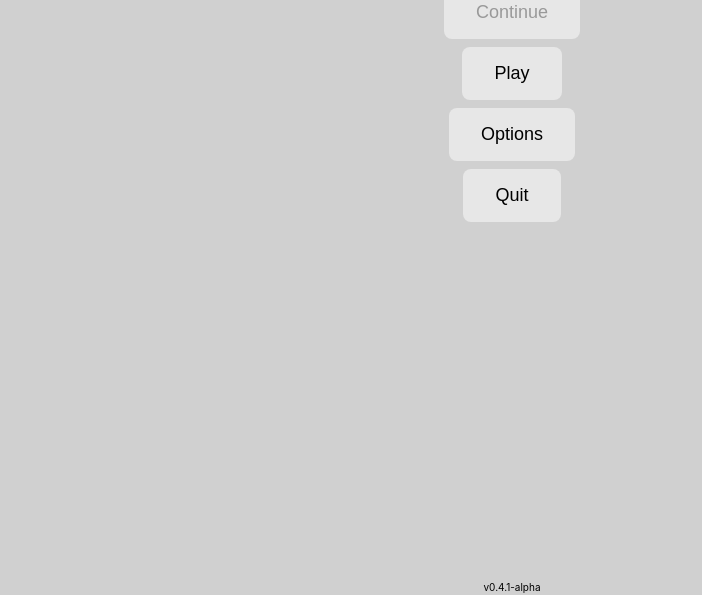
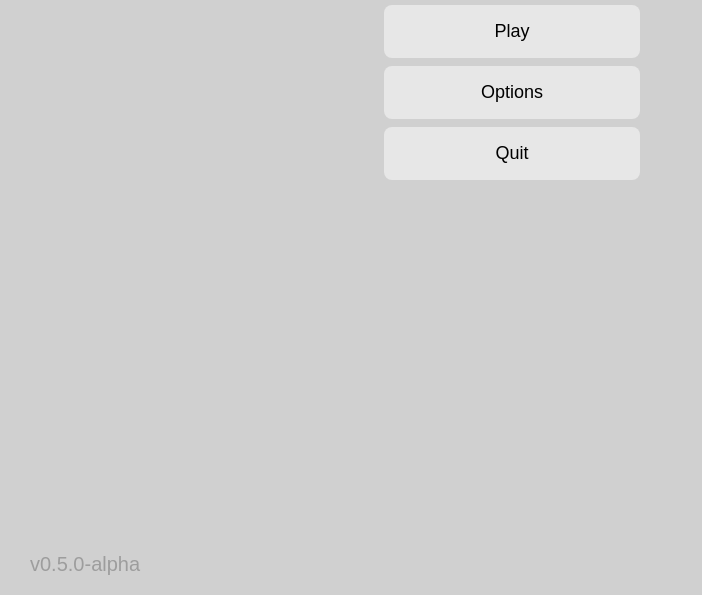
Before and after one commit to Coppyhop/ckbsudoku, an Electron app: page index.html in a window 1024 px wide. Shown: the part 205-800 px from the top of the page, without its empty margins (0-702 px from the left). Drawn offline with Linux system fonts and the light colour scheme; no server answers.

Commit message:
Beginnings of UI overhaul required for accomdating the rest of the options

```diff
--- a/index.html
+++ b/index.html
@@ -16,5 +16,5 @@
 		</div>
 
 	</body>
-	<footer id="footer">v0.4.1-alpha</footer>
+	<footer id="footer">v0.5.0-alpha</footer>
 </html>
--- a/logic.js
+++ b/logic.js
@@ -90,7 +90,7 @@ function checkForUpdates(){
       console.log("Current version: " + curVersion);
       if(curVersion != newVersion){
         console.log("Version strings different, assuming an update (Possibly a pre-release?)");
-        document.getElementById("footer").innerHTML = curVersion + " <a id=\"newver\" href=\"\">(Update available: "+newVersion+")</a>";
+        document.getElementById("footer").innerHTML = curVersion + " <a id=\"newver\" class=\"update\" href=\"\">Update available</a>";
         document.getElementById("newver").addEventListener("click", function(){
           shell.openExternal('https://github.com/Coppyhop/ckbsudoku/releases');
         });
--- a/package.json
+++ b/package.json
@@ -16,7 +16,7 @@
 		"test": "npm run lint",
 		"start": "electron .",
 		"pack": "electron-builder --dir",
-		"dist-mac": "electron-builder --macos",
+		"dist-macos": "electron-builder --macos",
 		"dist-linux": "electron-builder --linux",
 		"dist-windows": "electron-builder --windows",
 		"release": "np"
--- a/styles/styles.css
+++ b/styles/styles.css
@@ -8,18 +8,7 @@ body {
 
 /* Use OS default fonts */
 body {
-	font-family: -apple-system,
-		BlinkMacSystemFont,
-		'Segoe UI',
-		Roboto,
-		Oxygen-Sans,
-		Ubuntu,
-		Cantarell,
-		'Helvetica Neue',
-		sans-serif,
-		'Apple Color Emoji',
-		'Segoe UI Emoji',
-		'Segoe UI Symbol';
+	font-family:Arial, Helvetica, sans-serif;
 	text-rendering: optimizeLegibility;
 	font-feature-settings: 'liga', 'clig', 'kern';
 }
@@ -28,7 +17,7 @@ header {
 	position: absolute;
 	width: 500px;
 	height: 250px;
-	top: 30%;
+	top: 20%;
 	left: 50%;
 	margin-top: -125px;
 	margin-left: -250px;
@@ -42,7 +31,7 @@ header {
 }
 
 header h1 {
-	font-size: 60px;
+	font-size: 96px;
 	font-weight: 200;
 	margin: 0;
 	padding: 0;
@@ -51,14 +40,20 @@ header h1 {
 }
 
 footer {
-	text-align: center;
-	font-size: 10px;
+	text-align: left;
+	font-size: 20px;
 	position:fixed;
-	left:0px;
-	bottom:0px;
-	height: 14px;
-	width:100%;
+	left:30px;
+	bottom:20px;
+	height: 22px;
+	opacity: 0.7;
+	color: #888888;
 	user-select: none;
+}
+
+footer .update {
+	opacity: 0.7;
+	color: black;
 }
 
 button {
@@ -73,6 +68,7 @@ button {
 	font-size: 18px;
 	margin: 4px 2px;
 	transition-duration: 0.3s;
+	width:256px;
 	cursor: pointer;
 }
 
```
Also changed, not shown: build/background.png (deleted), build/background@2x.png (deleted), build/icon-legacy.png (added), build/icon-small.png (added), build/icon.png, readme.md, static/icon.png, 5 other files.
